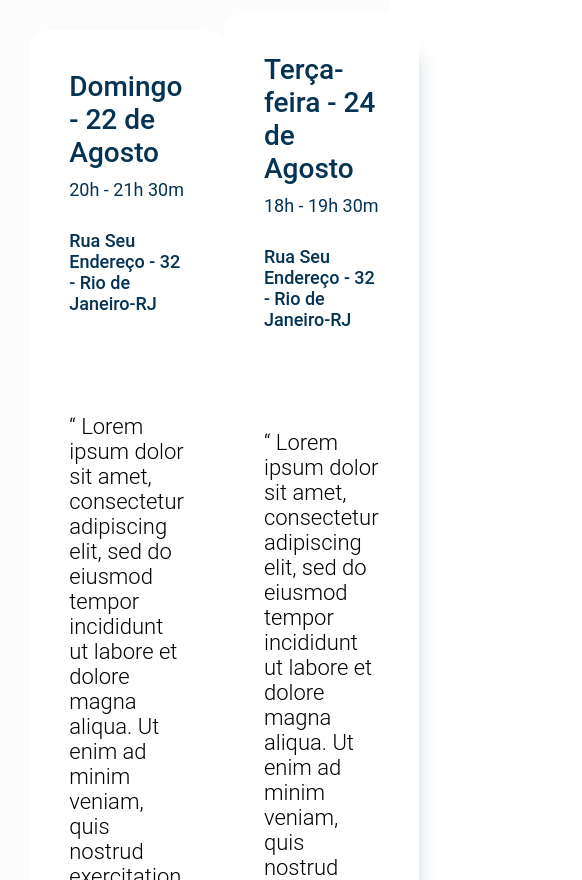
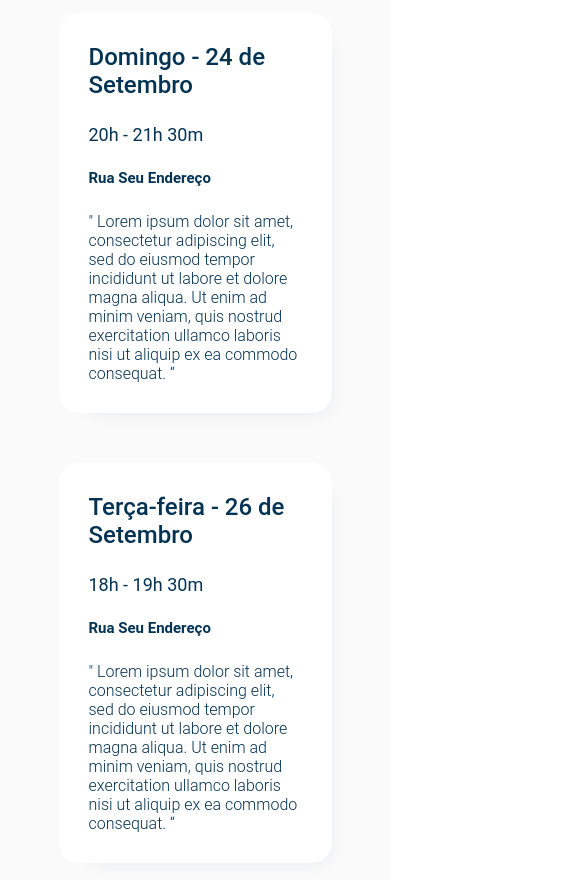
Before and after one commit to Igor-Vieira/site_adecamp, a plain HTML site: page pages/main/index.html in a window 390 px wide. Shown: the part 1120-2000 px from the top of the page, 582 px wide, since content can reach past the window. Drawn offline with Linux system fonts and the light colour scheme.

Commit message:
responsive layout

```diff
--- a/pages/main/index.html
+++ b/pages/main/index.html
@@ -26,7 +26,7 @@
 
     <div class="ajust firstImage parallax" id="inicio">
         <h1>Jesus</h1>
-        <p>NÓS SEGUIMOS A</p>
+        <p id="p1">NÓS SEGUIMOS A</p>
         <a href="#cultos"><img src="../../images/keyboard_arrow_down-black-18dp.svg" alt="arrow-down"></a>
     </div>
 
@@ -39,23 +39,35 @@
         <div class="contentBody">
 
             <div class="card">
-                <h1>Domingo - 22 de Agosto</h1>
+                <h1>Domingo - 24 de Setembro</h1>
                 <h2>20h - 21h 30m</h2>
-                <h3>Rua Seu Endereço - 32 - Rio de Janeiro-RJ</h3>
-                <p>“	Lorem ipsum dolor sit amet, consectetur adipiscing
+                <h3>Rua Seu Endereço</h3>
+                <p>
+                    "   Lorem ipsum dolor sit amet, consectetur adipiscing
                     elit, sed do eiusmod tempor incididunt ut labore et dolore
                     magna aliqua. Ut enim ad minim veniam, quis nostrud exercitation
                     ullamco laboris nisi ut aliquip ex ea commodo consequat. “
                 </p>
             </div>
 
-            <div class="division"></div>
+            <div class="card">
+                <h1>Terça-feira - 26 de Setembro</h1>
+                <h2>18h - 19h 30m</h2>
+                <h3>Rua Seu Endereço</h3>
+                <p>
+                    "   Lorem ipsum dolor sit amet, consectetur adipiscing
+                    elit, sed do eiusmod tempor incididunt ut labore et dolore
+                    magna aliqua. Ut enim ad minim veniam, quis nostrud exercitation
+                    ullamco laboris nisi ut aliquip ex ea commodo consequat. “
+                </p>
+            </div>
 
             <div class="card">
-                <h1>Terça-feira - 24 de Agosto</h1>
-                <h2>18h - 19h 30m</h2>
-                <h3>Rua Seu Endereço - 32 - Rio de Janeiro-RJ</h3>
-                <p>“	Lorem ipsum dolor sit amet, consectetur adipiscing
+                <h1>Domingo - 24 de Setembro</h1>
+                <h2>20h - 21h 30m</h2>
+                <h3>Rua Seu Endereço</h3>
+                <p>
+                    "   Lorem ipsum dolor sit amet, consectetur adipiscing
                     elit, sed do eiusmod tempor incididunt ut labore et dolore
                     magna aliqua. Ut enim ad minim veniam, quis nostrud exercitation
                     ullamco laboris nisi ut aliquip ex ea commodo consequat. “
--- a/pages/main/styles.css
+++ b/pages/main/styles.css
@@ -58,7 +58,7 @@ body {
 
 .button {
     color: #043353;
-    width: 4vw;
+    width: 5vw;
     height: 40px;
     display: flex;
     align-items: center;
@@ -117,7 +117,6 @@ body {
     color: #fff;
     font-weight: 200;
     font-size: 370px;
-    margin-top: 200px;
     font-family: Yellowtail;
 }
 
@@ -130,9 +129,9 @@ body {
     font-weight: 200;
 }
 
-.ajust a img{
+.ajust img{
     font-size: 32px;
-    margin-top: 200px;
+
 }
 
 .content {
@@ -141,7 +140,7 @@ body {
     flex-direction: column;
     justify-content: center;
     align-items: center;
-    background-color: #fcfcfc;
+    background-color: #fafafa;
 }
 
 .contentHeader {
@@ -169,49 +168,108 @@ body {
 }
 
 .card {
-    width: 600px;
-    border-radius: 20px;
+    width: 20vw;
+    height: 300px;
     display: flex;
     flex-direction: column;
+    justify-content: space-between;
     align-items: flex-start;
-    padding: 40px;
+    border-radius: 20px;
+    padding: 30px;
     background-color: #fff;
-    box-shadow: 20px 23px 20px -21px rgba(4,51,83,0.2);
+    box-shadow: 13px 13px 20px -21px rgba(4,51,83,0.2);
+}
+
+.card
+h1,
+h2,
+h3,
+p {
+    color: #043353;
 }
 
 .card h1 {
-    font-size: 28px;
+    font-size: 24px;
     font-weight: 500;
-    color: #043353;
-    margin-bottom: 10px;
 }
 
 .card h2 {
     font-size: 18px;
     font-weight: 400;
-    color: #043353;
-    margin-bottom: 30px;
 }
 
 .card h3 {
-    font-size: 18px;
-    font-weight: 500;
-    color: #043353;
-    margin-bottom: 100px;
+    font-weight: 600;
+    font-size: 15px;
 }
 
 .card p {
-    font-size: 22px;
     font-weight: 300;
-}
-
-.division {
-    height: 600px;
-    width: 1px;
-    background-color: #043353;
 }
 
 ::selection {
     background-color: #043353;
     color: #fff;
 }
+
+@media (max-width: 1500px) {
+
+    .header ul li a {
+        font-size: 12px;
+    }
+
+    .header ul {
+        width: 50vw;
+    }
+
+    .button {
+        width: 10vw;
+    }
+
+    .ajust h1 {
+        font-size: 250px;
+    }
+
+    .ajust p {
+        margin-left: 210px;
+        margin-top: 40px;
+        font-size: 22px;
+    }
+
+    .card {
+        width: 25vw;
+        height: 400px;
+    }
+
+}
+
+@media (max-width: 550px) {
+
+    .ajust h1 {
+        font-size: 180px;
+    }
+
+    .ajust p {
+        font-size: 15px;
+        margin-left: 150px;
+        margin-top: 60px;
+    }
+
+    .header ul li a{
+        display: none;
+    }
+
+    .button {
+        width: 20vw;
+    }
+
+    .contentBody {
+        display: flex;
+        flex-direction: column;
+    }
+
+    .card {
+        width: 70vw;
+        margin-bottom: 50px;
+    }
+}
--- a/src/animations.js
+++ b/src/animations.js
@@ -4,6 +4,7 @@ window.onscroll = function () {
 
 const header = document.getElementById('myHeader')
 const button = document.getElementById('myButton')
+const icon = document.getElementById('myIcon')
 
 const topo = header.offsetTop
 
@@ -11,8 +12,10 @@ function animate() {
     if(window.pageYOffset > topo) {
         header.classList.add("stickyheader")
         button.classList.add("stickybutton")
+        icon.classList.add("stickyicon")
     } else {
         header.classList.remove("stickyheader")
         button.classList.remove("stickybutton")
+        icon.classList.remove("stickyicon")
     }
 }
```
